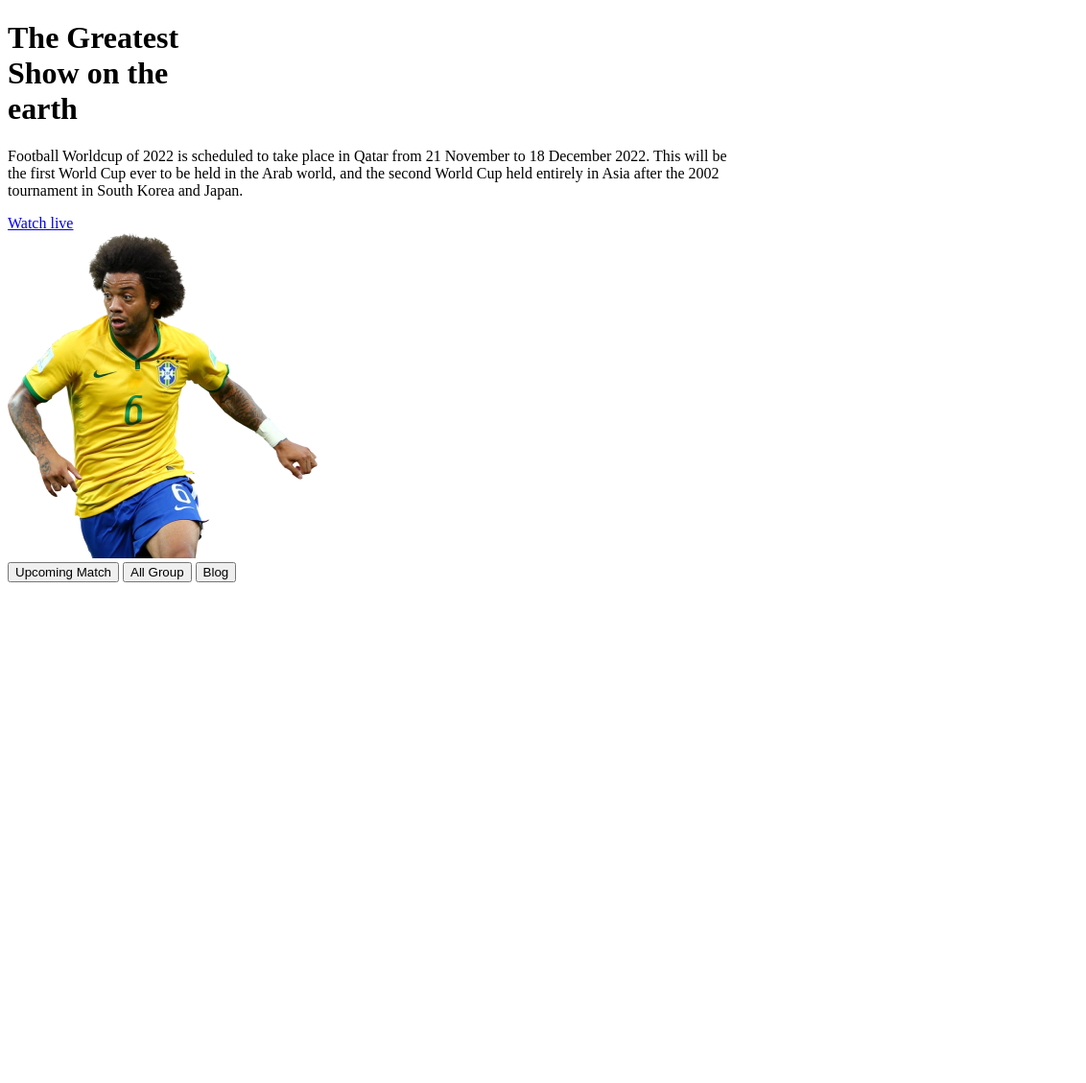
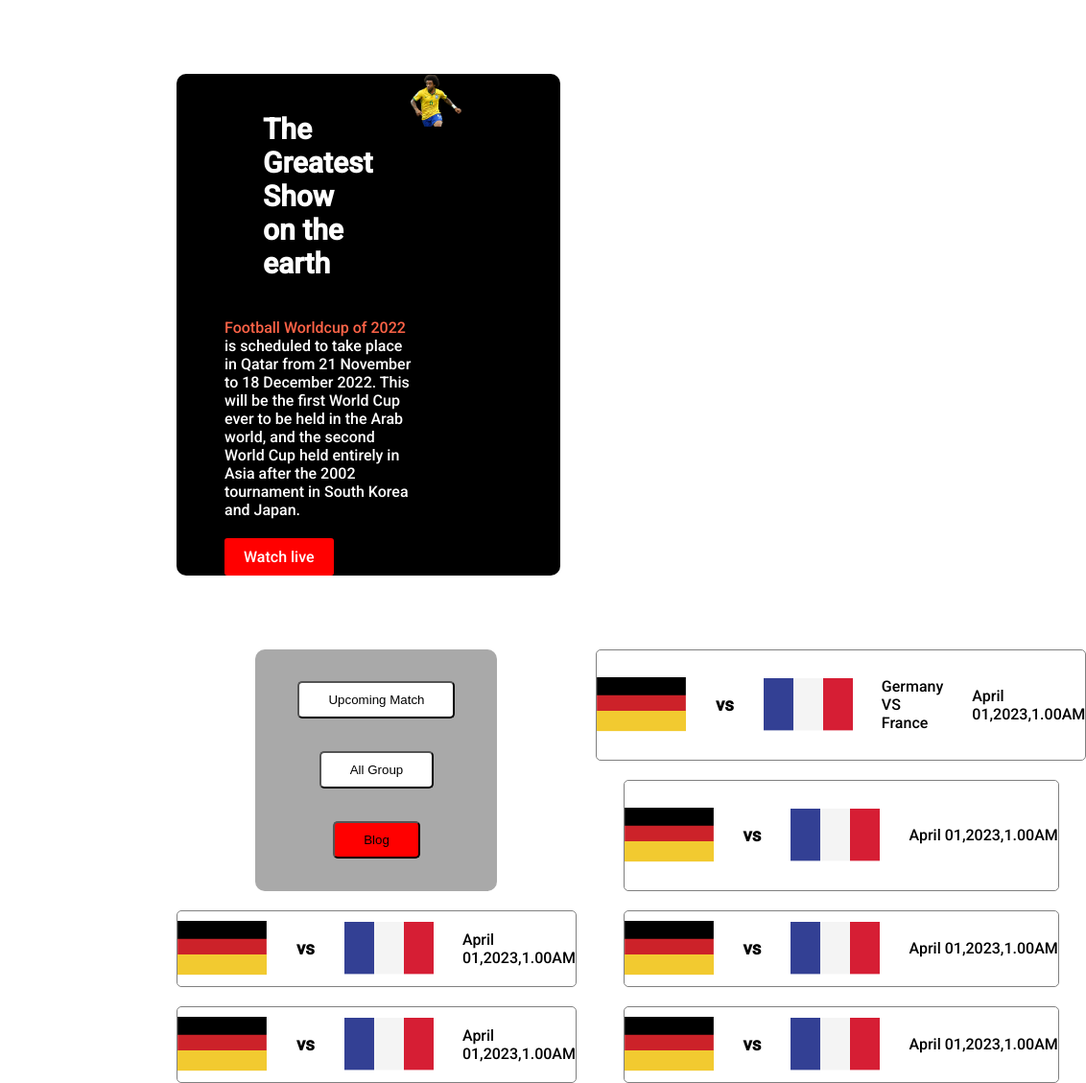
Before and after one commit to bristy105/Wordcup, a plain HTML site: page indexUpcoming.html in a window 768 px wide. Shown: the whole page at 96% size, 1132 px wide, since content can reach past the window. Before the commit the page ends 800 px from the top, so only its background shows below. Drawn offline with Linux system fonts and the light colour scheme.

Commit message:
mobile view created

```diff
--- a/indexUpcoming.html
+++ b/indexUpcoming.html
@@ -5,6 +5,7 @@
     <meta http-equiv="X-UA-Compatible" content="IE=edge">
     <meta name="viewport" content="width=device-width, initial-scale=1.0">
     <title>Upcoming Match</title>
+    <link rel="stylesheet" href="styles.css">
     <script src=""></script>
 </head>
 <body>
@@ -29,8 +30,8 @@
 <!-- Reference -->
 <main>
     <section class="container">
-        <div class="rectangle"></div>
-
+        <!-- Navigation -->
+        <!-- <div class="rectangle"></div> -->
             <div class="sidebar">
                 <button class="button">Upcoming Match
                     <a href="indexUpcoming.html"></a>
@@ -38,7 +39,23 @@
                 <button class="button">All Group</button>
                 <button id="blog" class="button">Blog</button>
             </div>
+            <div class="country">
+                <img src="/assets/germany Flag.png" alt=""><h3>vs</h3><img src="/assets/Flag.png" alt="" srcset="">
+                <p>Germany VS France</p>
+                <p>April 01,2023,1.00AM</p>
             </div>
+            <div class="country"><img src="/assets/germany Flag.png" alt=""><h3>vs</h3><img src="/assets/Flag.png" alt="" srcset="">
+                <p>April 01,2023,1.00AM</p></div>
+            <div class="country"><img src="/assets/germany Flag.png" alt=""><h3>vs</h3><img src="/assets/Flag.png" alt="" srcset="">
+                <p>April 01,2023,1.00AM</p></div>
+            <div class="country"><img src="/assets/germany Flag.png" alt=""><h3>vs</h3><img src="/assets/Flag.png" alt="" srcset="">
+                <p>April 01,2023,1.00AM</p></div>
+            <div class="country"><img src="/assets/germany Flag.png" alt=""><h3>vs</h3><img src="/assets/Flag.png" alt="" srcset="">
+                <p>April 01,2023,1.00AM</p></div>
+            <div class="country"><img src="/assets/germany Flag.png" alt=""><h3>vs</h3><img src="/assets/Flag.png" alt="" srcset="">
+                <p>April 01,2023,1.00AM</p></div>
+
+    </section>
 
 </body>
 </html>
--- a/styles.css
+++ b/styles.css
@@ -13,7 +13,7 @@ body{
 h1{
     color: white;
     margin: 40px;
-    font-size: 50px;
+    font-size: 30px;
 
 }
 
@@ -196,18 +196,72 @@ p img{
     width: 100%;
 }
 
+.country{
+    display: flex;
+    justify-content: center;
+    align-items: center;
+    gap: 30px;
+    border: 1px solid gray;
+    border-radius: 5px;
+}
+.country>.img{
+    transform: rotate(180deg);
+}
+.country>p{
+    color:black
+}
+/* medium device */
+@media  screen and (max-width : 576px){
+    #header{
+        width: 400px;
+        display: grid;
 
-
-@media  screen and (max-width : 1200px){
-    #header{
-        background-color: red;
-        display: grid;
         grid-template-columns: repeat(1,1fr);
 
     }
-    .container{
-        display: grid;
-        grid-template-columns: repeat(4,1fr);
+    #header>.text{
+        width: 100%;
 
     }
+    .container{
+        width: 400px;
+        display: grid;
+        justify-items: center;
+        grid-template-columns: repeat(1,1fr);
+
+    }
+    .body{
+        display: flex;
+        justify-content: center;
+        align-items: center;
+    }
 }
+@media screen and (min-width:577px) and (max-width:992px){
+    .container{
+        grid-template-columns: repeat(2,1fr);
+    }
+    #header{
+        width: 400px;
+        display: grid;
+
+        grid-template-columns: repeat(2,1fr);
+
+    }
+    #header>.text{
+        width: 100%;
+
+    }
+    .container{
+        width: 400px;
+        display: grid;
+        justify-items: center;
+        grid-template-columns: repeat(2,1fr);
+
+    }
+    .body{
+        display: flex;
+        justify-content: center;
+        align-items: center;
+    }
+
+}
```
Also changed, not shown: index.html (+2 -1 lines). Lines whose indentation alone changed are shown as unchanged.
